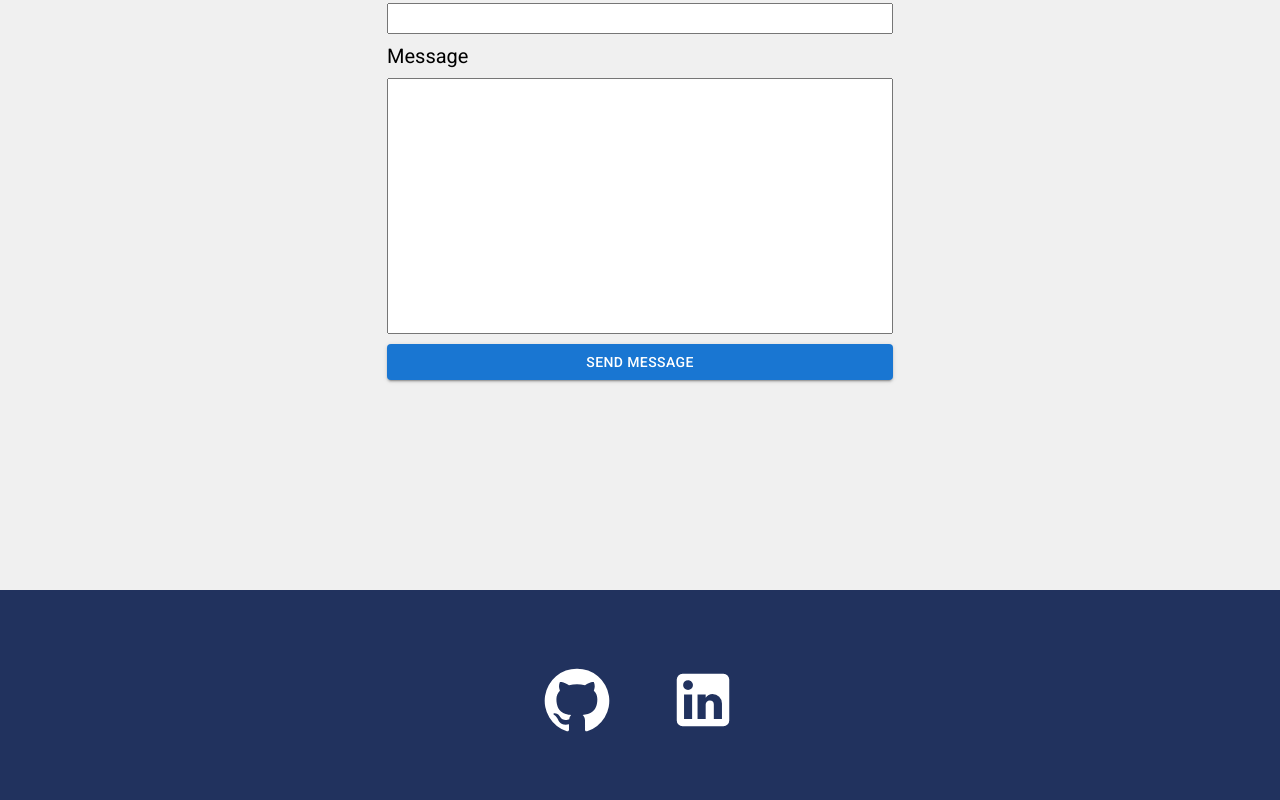
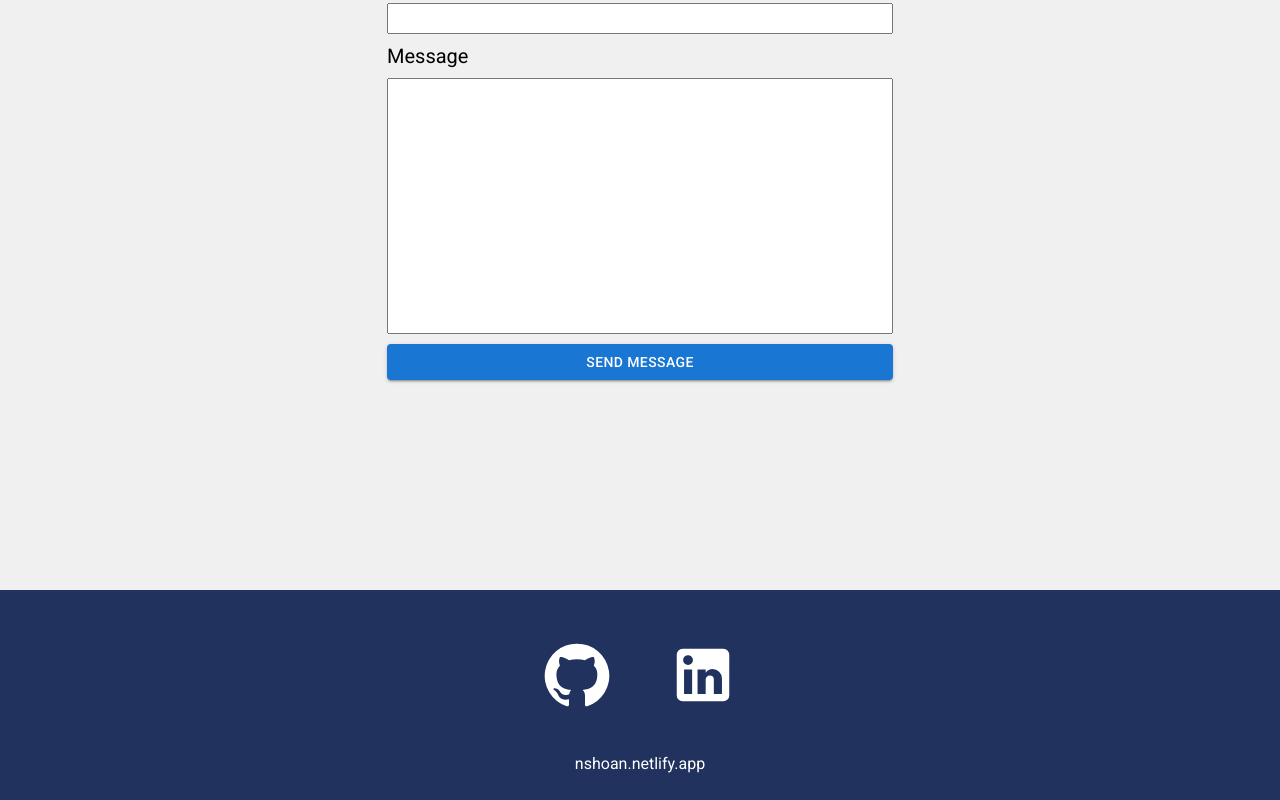
Before and after one commit to BlueberryPwn/blueberrypwn.github.io, a React (Create React App) app: page /contact in a window 1280 px wide. Shown: the part 372-1172 px from the top of the page. Built offline with nearby package versions, Linux system fonts and the light colour scheme.

Commit message:
website added to footer & changed theme color

```diff
--- a/public/index.html
+++ b/public/index.html
@@ -8,7 +8,7 @@
       href="https://fonts.googleapis.com/css?family=Roboto:300,400,500,700&display=swap"
     />
     <meta name="viewport" content="width=device-width, initial-scale=1" />
-    <meta name="theme-color" content="#000000" />
+    <meta name="theme-color" content="#21325e" />
     <meta name="description" content="Welcome to my portfolio!" />
     <link rel="apple-touch-icon" href="%PUBLIC_URL%/logo256.png" />
     <!--
--- a/src/components/Footer.js
+++ b/src/components/Footer.js
@@ -30,6 +30,7 @@ function Footer() {
           </IconButton>
         </Tooltip>
       </div>
+      <p>nshoan.netlify.app</p>
     </div>
   );
 }
```
